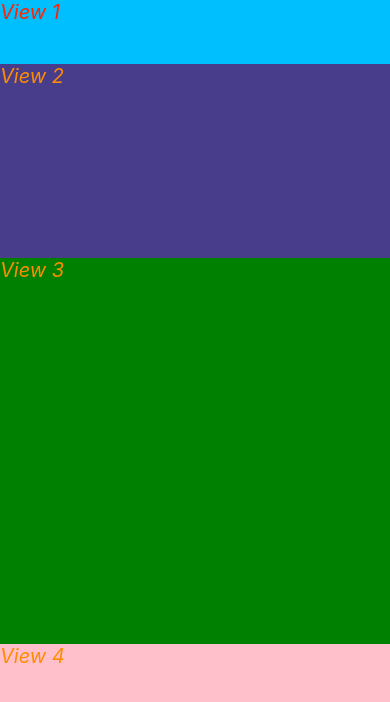
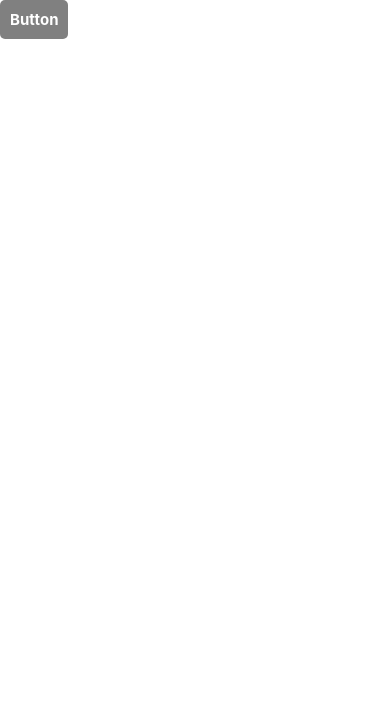
Before and after one commit to phamtanphat/ReactNative24022020, a React Native app: screen / in a window 390 px wide. Shown: the top 702 px of the page. Built offline with nearby package versions, Linux system fonts and the light colour scheme.

Commit message:
ui button

```diff
--- a/App.js
+++ b/App.js
@@ -1,15 +1,13 @@
 /* eslint-disable react-native/no-inline-styles */
 import React, {Component} from 'react';
-import {Text, View, StyleSheet} from 'react-native';
+import {View, StyleSheet} from 'react-native';
+import Button from './src/common/Button';
 
 export default class App extends Component {
   render() {
     return (
       <View style={styles.container}>
-        <Text style={styles.textStyle1}>View 1</Text>
-        <Text style={styles.textStyle2}>View 2</Text>
-        <Text style={styles.textStyle3}>View 3</Text>
-        <Text style={styles.textStyle4}>View 4</Text>
+        <Button />
       </View>
     );
   }
@@ -17,35 +15,7 @@ export default class App extends Component {
 
 const styles = StyleSheet.create({
   container: {
-    flexDirection: 'column',
-    flex: 10,
-  },
-  textStyle1: {
     flex: 1,
-    color: '#f20',
-    fontSize: 20,
-    fontStyle: 'italic',
-    backgroundColor: 'deepskyblue',
-  },
-  textStyle2: {
-    flex: 3,
-    color: 'darkorange',
-    fontSize: 20,
-    fontStyle: 'italic',
-    backgroundColor: 'darkslateblue',
-  },
-  textStyle3: {
-    flex: 6,
-    color: 'darkorange',
-    fontSize: 20,
-    fontStyle: 'italic',
-    backgroundColor: 'green',
-  },
-  textStyle4: {
-    height: 200,
-    color: 'darkorange',
-    fontSize: 20,
-    fontStyle: 'italic',
-    backgroundColor: 'pink',
+    alignItems: 'flex-start',
   },
 });
--- /dev/null
+++ b/src/common/Button.js
@@ -0,0 +1,15 @@
+import React, {Component} from 'react';
+import {Text, View, TouchableOpacity} from 'react-native';
+
+export default class Button extends Component {
+  render() {
+    return (
+      <TouchableOpacity
+        style={{backgroundColor: 'gray', padding: 10, borderRadius: 5}}>
+        <Text style={{color: 'white', fontSize: 15, fontWeight: 'bold'}}>
+          Button
+        </Text>
+      </TouchableOpacity>
+    );
+  }
+}
```
